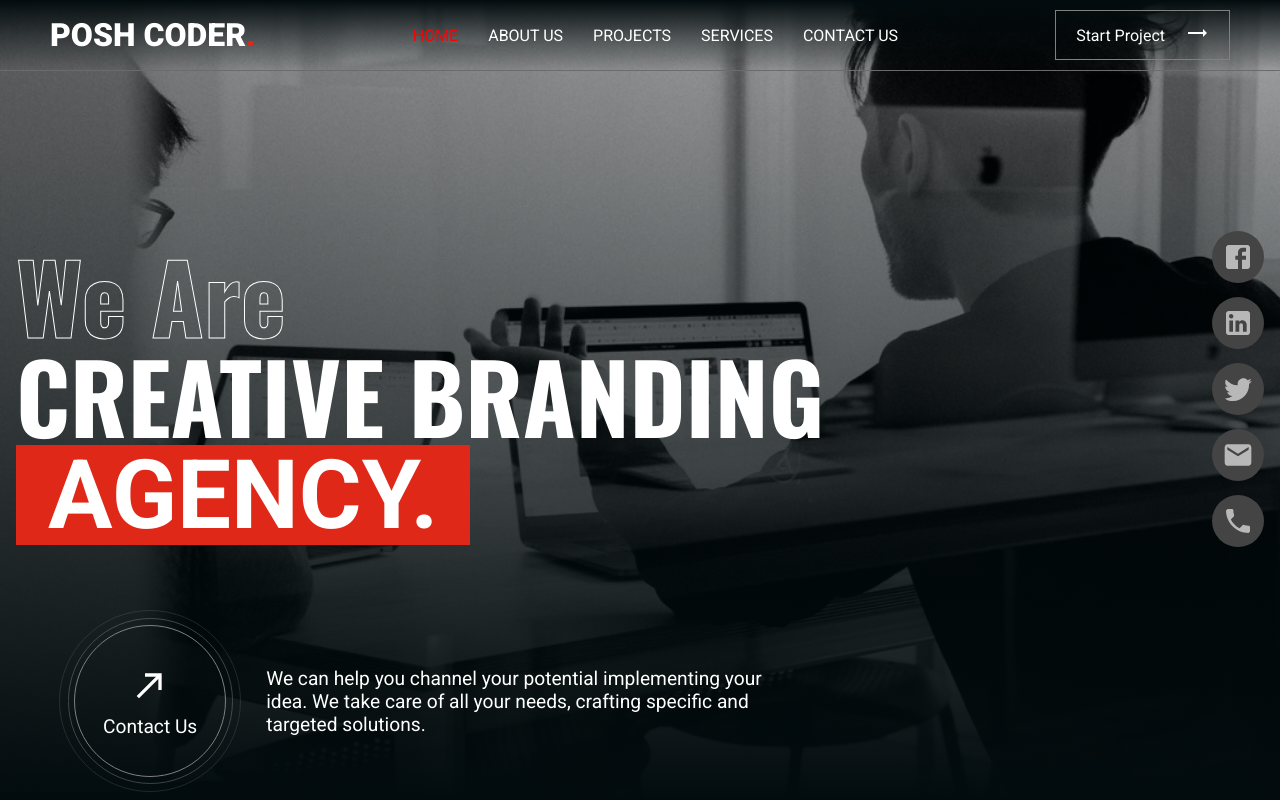
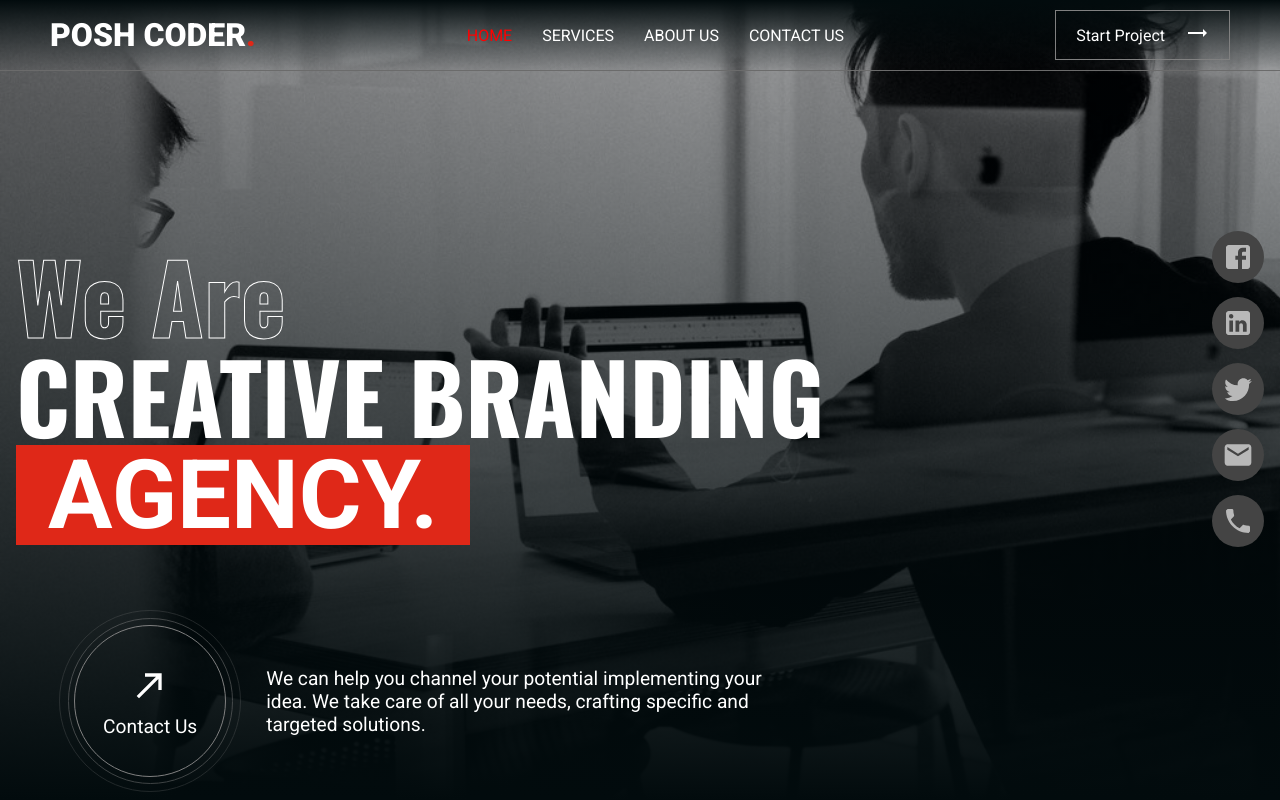
Before and after one commit to hamim2114/posh-coder-agency, a React (Vite) app: page / in a window 1280 px wide. Shown: the top 800 px of the page. Built offline with nearby package versions, Linux system fonts and the light colour scheme; a web font is replaced by a local one.

Commit message:
section complatee

```diff
--- a/src/components/intro/Intro.jsx
+++ b/src/components/intro/Intro.jsx
@@ -31,7 +31,7 @@ const Intro = () => {
           </div>
         </div>
         <div className="icons">
-          <Fade cascade triggerOnce damping={.2}>
+          <Fade cascade triggerOnce>
             <FacebookIcon />
             <LinkedInIcon />
             <TwitterIcon />
--- a/src/components/navbar/Navbar.jsx
+++ b/src/components/navbar/Navbar.jsx
@@ -30,9 +30,8 @@ const Navbar = () => {
       <div className={`middle ${nav && 'active'}`}>
         <Slide>
           <Link to='/' style={{ color: pathname === '/' ? 'red' : '' }} onClick={() => setNav(false)} className='link'>Home</Link>
-          <span>About Us</span>
-          <span>Projects</span>
-          <span>Services</span>
+          <a className='link' href='#service' onClick={() => setNav(false)}>Services</a>
+          <a className='link' href='#experience' onClick={() => setNav(false)}>About Us</a>
           <Link to='/contact' style={{ color: pathname === '/contact' ? 'red' : '' }} onClick={() => setNav(false)} className='link'>Contact Us</Link>
         </Slide>
       </div>
--- a/src/components/service/Service.jsx
+++ b/src/components/service/Service.jsx
@@ -9,11 +9,11 @@ import { Fade, Slide } from 'react-awesome-reveal'
 
 const Service = () => {
   return (
-    <div className="service">
-      <div className="top">
+    <div className="service" >
+      <div className="top" id='service'>
         <Fade damping={0.1} className='our-service' cascade triggerOnce>Our Services</Fade>
       </div>
-      <div className="bottom">
+      <div className="bottom" >
         <Slide cascade damping={0.1} triggerOnce>
           <div className="service-card">
             <div className="card-top">
--- a/src/components/skills/Skills.jsx
+++ b/src/components/skills/Skills.jsx
@@ -5,7 +5,7 @@ const Skills = () => {
   return (
     <>
       <h1 className='experience-title'><Fade cascade damping={0.1} triggerOnce>Experience</Fade></h1>
-      <div className="skills">
+      <div className="skills" id='experience'>
         <div className="left">
           <div className="left-container">
             <Slide triggerOnce direction='up'>
```
